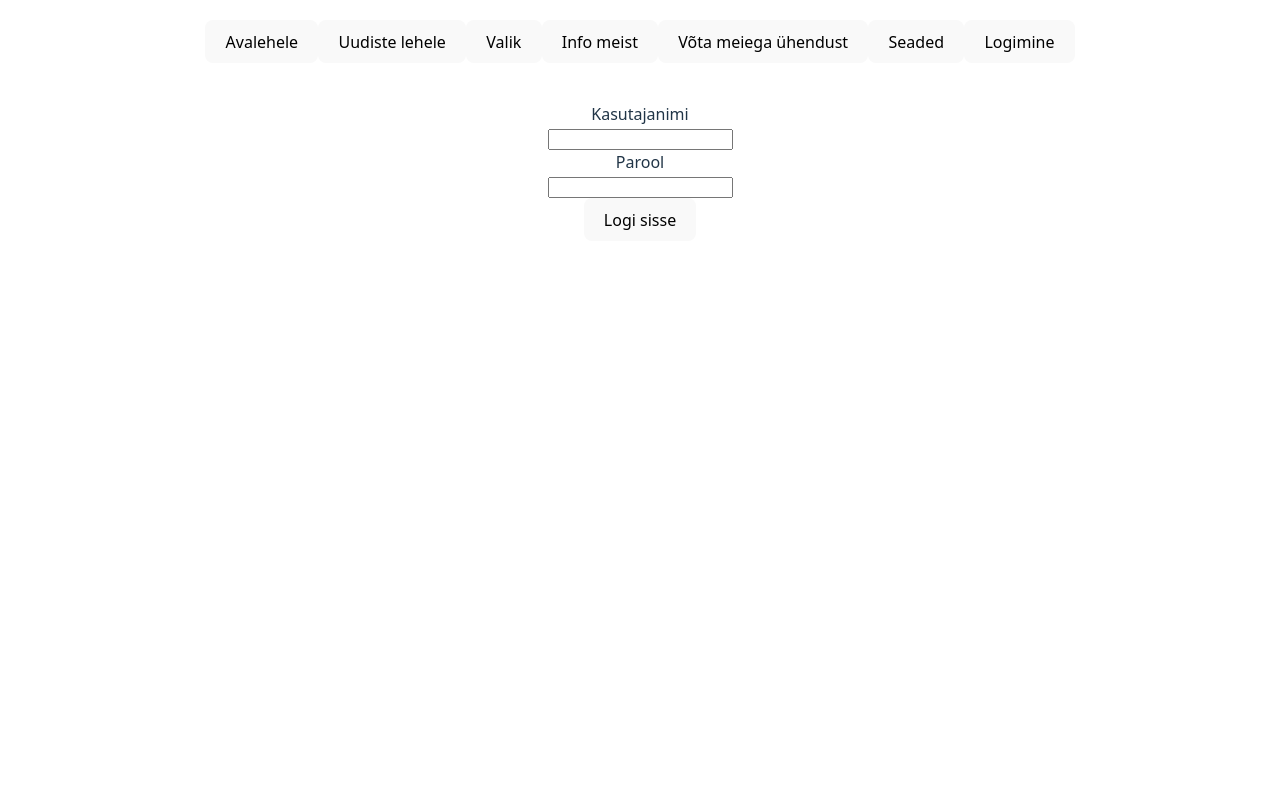
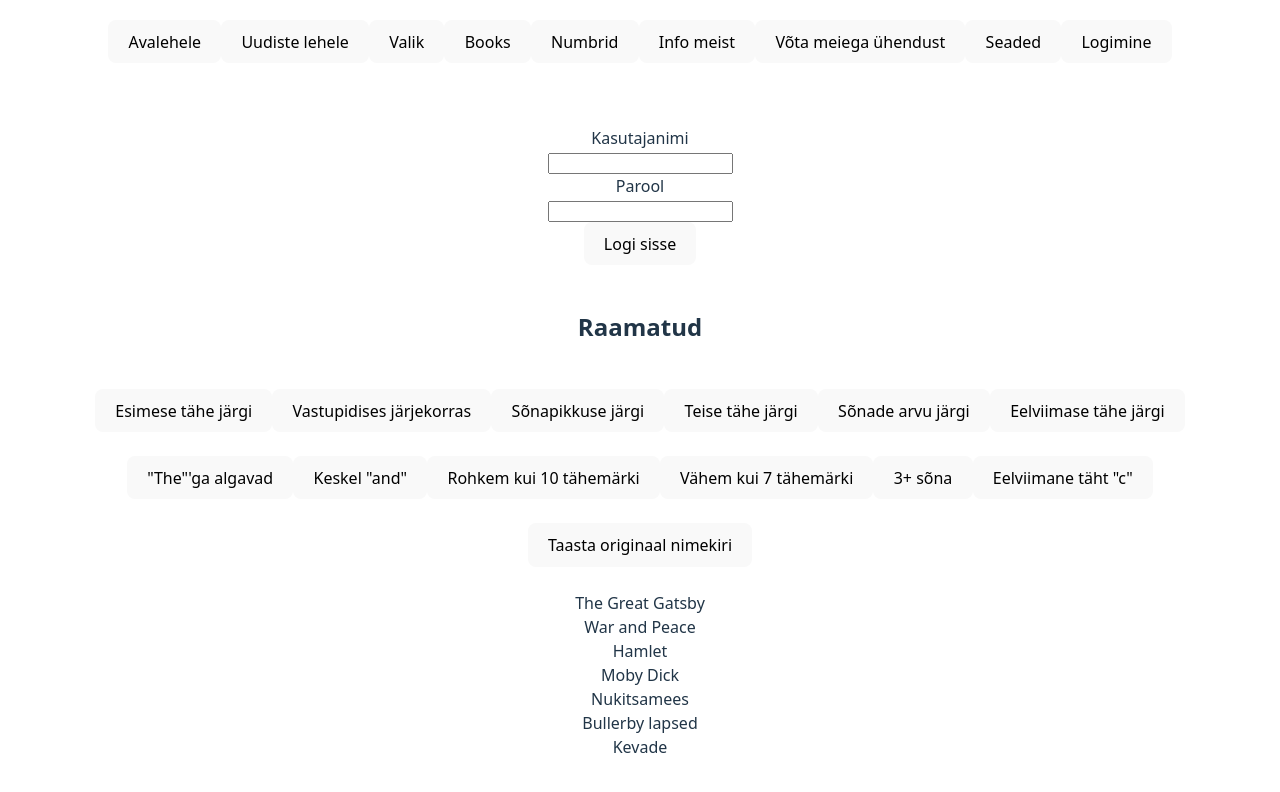
Before and after one commit to eppger/Kodutood2, a React (Vite) app in the folder uudised/: page /books in a window 1280 px wide. Shown: the top 792 px of the page. Built offline with nearby package versions, Linux system fonts and the light colour scheme.

Commit message:
filtreerimised ja sorteerimised

```diff
--- a/uudised/src/App.jsx
+++ b/uudised/src/App.jsx
@@ -19,6 +19,8 @@ import {useRef} from 'react';
 
 import { ToastContainer, toast } from 'react-toastify';
 import Logimine from './pages/Logimine';
+import Books from './pages/Books';
+import Numbrid from './pages/Numbrid';
 
 
 
@@ -72,7 +74,7 @@ const logiSisse = () => {
 
   return (
     <div className="App">
-
+  <br />
       <div className="content">
         <div>{sonum}</div>
         {sisselogitud === "ei" && <div>
@@ -91,6 +93,8 @@ const logiSisse = () => {
         <Routes>
           <Route path='' element={ <Avaleht/>} />
           <Route path='uudised' element={ <Uudised/>} />
+          <Route path='books' element={ <Books/>} />
+          <Route path='numbrid' element={ <Numbrid/>} />
           <Route path='meist' element={ <Meist/>} />
           <Route path='kontakt' element={ <Kontakt/>} />
           <Route path='seaded' element={ <Seaded/>} />
--- a/uudised/src/components/Menu.jsx
+++ b/uudised/src/components/Menu.jsx
@@ -9,8 +9,17 @@ function Menu() {
         <Link to="/uudised">
           <button>Uudiste lehele</button>
         </Link>
+
         <Link to="/valikud">
           <button>Valik</button>
+        </Link>
+
+        <Link to="/books">
+          <button>Books</button>
+        </Link>
+
+        <Link to="/numbrid">
+          <button>Numbrid</button>
         </Link>
 
         <Link to="/meist">
--- /dev/null
+++ b/uudised/src/pages/Books.jsx
@@ -0,0 +1,147 @@
+import { useState } from "react";
+
+function Books() {
+  const originaalRaamatud = [
+    "The Great Gatsby",
+    "War and Peace",
+    "Hamlet",
+    "Moby Dick",
+    "Nukitsamees",
+    "Bullerby lapsed",
+    "Kevade"
+  ];
+
+  const [raamatud, setRaamatud] = useState(originaalRaamatud);
+
+  // SORTEERIMISED
+  const sorteeriEsimeseTahe = () => {
+    const sorteeritud = [...raamatud].sort((a, b) => a.localeCompare(b));
+    setRaamatud(sorteeritud);
+  };
+
+  const sorteeriVastupidi = () => {
+    const sorteeritud = [...raamatud].sort((a, b) => b.localeCompare(a));
+    setRaamatud(sorteeritud);
+  };
+
+  const sorteeriPikkuse = () => {
+    const sorteeritud = [...raamatud].sort((a, b) => a.length - b.length);
+    setRaamatud(sorteeritud);
+  };
+
+  const sorteeriTeiseTahe = () => {
+    const sorteeritud = [...raamatud].sort((a, b) => {
+      const aTeineTabt = a[1] || "";
+      const bTeineTabt = b[1] || "";
+      return aTeineTabt.localeCompare(bTeineTabt);
+    });
+    setRaamatud(sorteeritud);
+  };
+
+  const sorteeriSonadeArv = () => {
+    const sorteeritud = [...raamatud].sort((a, b) => {
+      const aSonadeArv = a.split(" ").length;
+      const bSonadeArv = b.split(" ").length;
+      return aSonadeArv - bSonadeArv;
+    });
+    setRaamatud(sorteeritud);
+  };
+
+  const sorteeriEelvimaseTahe = () => {
+    const sorteeritud = [...raamatud].sort((a, b) => {
+      const aEelvimaneTaht = a[a.length - 2] || "";
+      const bEelvimaneTaht = b[b.length - 2] || "";
+      return aEelvimaneTaht.localeCompare(bEelvimaneTaht);
+    });
+    setRaamatud(sorteeritud);
+  };
+
+  // FILTREERIMISED
+  const filtreeriThe = () => {
+    const filtreeritud = originaalRaamatud.filter(raamat =>
+      raamat.startsWith("The")
+    );
+    setRaamatud(filtreeritud);
+  };
+
+  const filtreeriAnd = () => {
+    const filtreeritud = originaalRaamatud.filter(raamat =>
+      raamat.includes("and")
+    );
+    setRaamatud(filtreeritud);
+  };
+
+  const filtreeriRohkemKui10 = () => {
+    const filtreeritud = originaalRaamatud.filter(raamat =>
+      raamat.length > 10
+    );
+    setRaamatud(filtreeritud);
+  };
+
+  const filtreeriVahemKui7 = () => {
+    const filtreeritud = originaalRaamatud.filter(raamat =>
+      raamat.length < 7
+    );
+    setRaamatud(filtreeritud);
+  };
+
+  const filtreeriKolmVoiRohkemSona = () => {
+    const filtreeritud = originaalRaamatud.filter(raamat =>
+      raamat.split(" ").length >= 3
+    );
+    setRaamatud(filtreeritud);
+  };
+
+  const filtreeriEelvimaneTahtC = () => {
+    const filtreeritud = originaalRaamatud.filter(raamat =>
+      raamat[raamat.length - 2] === "c"
+    );
+    setRaamatud(filtreeritud);
+  };
+
+  const taastaOriginaal = () => {
+    setRaamatud(originaalRaamatud);
+  };
+
+  return (
+    <div>
+      <h2>Raamatud</h2>
+
+      <div>
+        <br />
+        <button onClick={sorteeriEsimeseTahe}>Esimese tähe järgi</button>
+        <button onClick={sorteeriVastupidi}>Vastupidises järjekorras</button>
+        <button onClick={sorteeriPikkuse}>Sõnapikkuse järgi</button>
+        <button onClick={sorteeriTeiseTahe}>Teise tähe järgi</button>
+        <button onClick={sorteeriSonadeArv}>Sõnade arvu järgi</button>
+        <button onClick={sorteeriEelvimaseTahe}>Eelviimase tähe järgi</button>
+      </div>
+
+      <div>
+        <br />
+        <button onClick={filtreeriThe}>"The"'ga algavad</button>
+        <button onClick={filtreeriAnd}>Keskel "and"</button>
+        <button onClick={filtreeriRohkemKui10}>Rohkem kui 10 tähemärki</button>
+        <button onClick={filtreeriVahemKui7}>Vähem kui 7 tähemärki</button>
+        <button onClick={filtreeriKolmVoiRohkemSona}>3+ sõna</button>
+        <button onClick={filtreeriEelvimaneTahtC}>Eelviimane täht "c"</button>
+      <br /><br />
+      </div>
+
+      <button onClick={taastaOriginaal}>
+        Taasta originaal nimekiri
+      </button>
+      <br /><br />
+
+      <div>
+        {raamatud.map((raamat, index) => (
+          <div key={index}>
+            {raamat}
+          </div>
+        ))}
+      </div>
+    </div>
+  );
+}
+
+export default Books;
--- /dev/null
+++ b/uudised/src/pages/Numbrid.jsx
@@ -0,0 +1,126 @@
+import { useRef, useState } from "react";
+
+function Numbrid() {
+  const originaalNumbrid = [4, 23, 7, 39, 19, 0, 9, 14, 135, 8, 99];
+
+  const [numbrid, setNumbrid] = useState(originaalNumbrid);
+  const numbrRef = useRef();
+
+  // numbri lisamise võimalus panna
+  const lisaNumber = () => {
+    const uusNumber = Number(numbrRef.current.value);
+    if (numbrRef.current.value !== "" && !isNaN(uusNumber)) {
+      setNumbrid([...numbrid, uusNumber]);
+      numbrRef.current.value = "";
+    }
+  };
+
+  // sorteeri
+  const sorteeriKasvavalt = () => {
+    const sorteeritud = [...numbrid].sort((a, b) => a - b);
+    setNumbrid(sorteeritud);
+  };
+
+  const sorteeriKahanevalt = () => {
+    const sorteeritud = [...numbrid].sort((a, b) => b - a);
+    setNumbrid(sorteeritud);
+  };
+
+  const sorteeriEsimeseNumbritahestiku = () => {
+    const sorteeritud = [...numbrid].sort((a, b) => {
+      const aEsimene = a.toString()[0];
+      const bEsimene = b.toString()[0];
+      return aEsimene.localeCompare(bEsimene);
+    });
+    setNumbrid(sorteeritud);
+  };
+
+  const sorteeriEsimeseNumriVastupidi = () => {
+    const sorteeritud = [...numbrid].sort((a, b) => {
+      const aEsimene = a.toString()[0];
+      const bEsimene = b.toString()[0];
+      return bEsimene.localeCompare(aEsimene);
+    });
+    setNumbrid(sorteeritud);
+  };
+
+  // filtreeri
+  const filtreeriSuuremadKui8 = () => {
+    const filtreeritud = numbrid.filter(number => number > 8);
+    setNumbrid(filtreeritud);
+  };
+
+  const filtreeriVaiksemadKui10 = () => {
+    const filtreeritud = numbrid.filter(number => number < 10);
+    setNumbrid(filtreeritud);
+  };
+
+  const filtreeriPaarisarvud = () => {
+    const filtreeritud = numbrid.filter(number => number % 2 === 0);
+    setNumbrid(filtreeritud);
+  };
+
+  const filtreeriPaaritudArvud = () => {
+    const filtreeritud = numbrid.filter(number => number % 2 !== 0);
+    setNumbrid(filtreeritud);
+  };
+
+  const filtreeriAlgavad1 = () => {
+    const filtreeritud = numbrid.filter(number =>
+      number.toString()[0] === "1"
+    );
+    setNumbrid(filtreeritud);
+  };
+
+  const filtreeriSisaldavad3 = () => {
+    const filtreeritud = numbrid.filter(number =>
+      number.toString().includes("3")
+    );
+    setNumbrid(filtreeritud);
+  };
+
+  const taastaOriginaal = () => {
+    setNumbrid(originaalNumbrid);
+  };
+
+  return (
+    <div>
+      <div>
+        <h3>Lisa uus number</h3>
+        <input ref={numbrRef} type="number" placeholder="Sisesta number" />
+        <button onClick={lisaNumber}>Lisa</button>
+      </div>
+<br />
+      <div>
+        <button onClick={sorteeriKasvavalt}>Kasvavalt</button>
+        <button onClick={sorteeriKahanevalt}>Kahanevalt</button>
+        <button onClick={sorteeriEsimeseNumbritahestiku}>Esimese numbri järgi</button>
+        <button onClick={sorteeriEsimeseNumriVastupidi}>Esimese numbri vastupidi</button>
+      </div>
+<br />
+      <div>
+        <button onClick={filtreeriSuuremadKui8}>Suuremad kui 8</button>
+        <button onClick={filtreeriVaiksemadKui10}>Väiksemad kui 10</button>
+        <button onClick={filtreeriPaarisarvud}>Paarisarvud</button>
+        <button onClick={filtreeriPaaritudArvud}>Paaritud arvud</button>
+        <button onClick={filtreeriAlgavad1}>Algavad 1-ga</button>
+        <button onClick={filtreeriSisaldavad3}>Sisaldavad 3-e</button>
+      </div>
+<br />
+      <button onClick={taastaOriginaal}>
+        Taasta originaal numbrid
+      </button>
+
+      <div>
+        <h3>Numbrid</h3>
+        {numbrid.map((number, index) => (
+          <div key={index}>
+            {number}
+          </div>
+        ))}
+      </div>
+    </div>
+  );
+}
+
+export default Numbrid;
```
